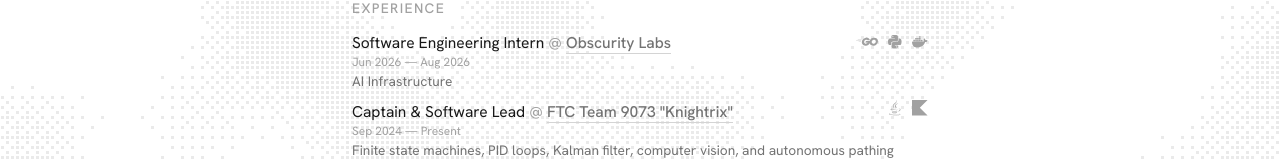
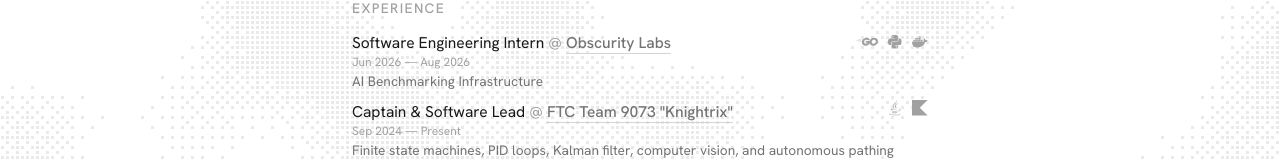
Before and after one commit to andrewdack/personalWebsite, a Next.js app: page / in a window 1280 px wide. Shown: the part 185-345 px from the top of the page. Built offline with nearby package versions, Linux system fonts and the light colour scheme; no server answers.

Commit message:
fix: update Obscurity Labs description to "AI Benchmarking Infrastructure"

```diff
--- a/data/site.ts
+++ b/data/site.ts
@@ -24,7 +24,7 @@
         role: "Software Engineering Intern",
         company: "Obscurity Labs",
         url: "https://www.obscuritylabs.com",
-        description: "AI Infrastructure",
+        description: "AI Benchmarking Infrastructure",
         dates: "Jun 2026 — Aug 2026",
         tech: ["go", "python", "docker"],
     },
```
